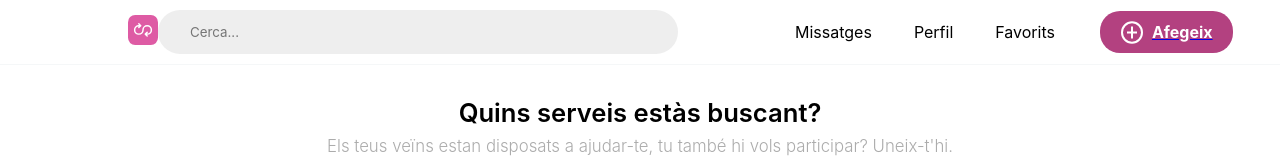
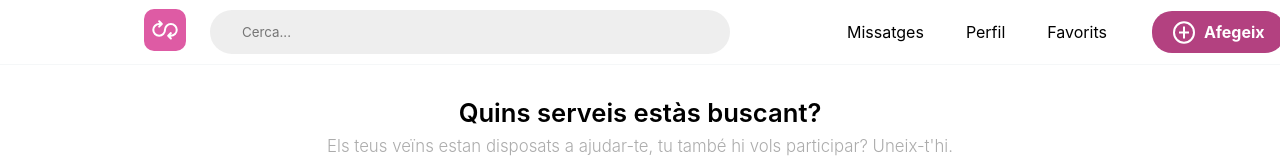
Before and after one commit to danifdezalonso/hourglass-app, a React (Create React App) app: page / in a window 1280 px wide. Shown: the top 160 px of the page. Built offline with nearby package versions, Linux system fonts and the light colour scheme.

Commit message:
Arreglat header

```diff
--- a/src/components/App.module.scss
+++ b/src/components/App.module.scss
@@ -1,13 +1,26 @@
+$primary-color: #B34180;
+$primary-color-hover: #a2035b;
+$text-color: #FFFFFF;
+
 *{
     margin:0px;
     padding: 0px;
     font-family: -apple-system, BlinkMacSystemFont, 'Segoe UI', Roboto, Oxygen, Ubuntu, Cantarell, 'Open Sans', 'Helvetica Neue', sans-serif;
 }
+  a,
+  a:hover,
+  a:active,
+  a:visited,
+  a:focus {
+      text-decoration: none;
+  }
+
 html{
     width:100%;
     margin:0;
     padding:0;
 }
+
 .App{
     width:100%;
     margin:0;
@@ -21,6 +34,7 @@ html{
     margin-bottom: 16px;
 }
 
+
 @media screen and (max-width: 600px) {
     .container{
         margin-top:18px;
--- a/src/components/Buttons/ButtonNavBar.module.scss
+++ b/src/components/Buttons/ButtonNavBar.module.scss
@@ -1,6 +1,4 @@
-$primary-color: #B34180;
-$primary-color-hover: #a2035b;
-$text-color: #FFFFFF;
+@import "../app.module.scss";
 
 button {
   display: flex;
@@ -18,7 +16,6 @@ button {
   border: none;
   cursor: pointer;
   transition: all .2s ease-in-out;
-
   &:hover{
     background-color: $primary-color-hover;
   }
--- a/src/components/Header.module.scss
+++ b/src/components/Header.module.scss
@@ -31,9 +31,9 @@ $text-color: #FFFFFF;
         justify-content: right;
   }
 
-  &__logo > img{
+  &__logo > a > img{
     margin-right: 8px;
-    height: 44px;
+    height: 42px;
     padding: 16px;
   }
   &__navigationBar {
```
